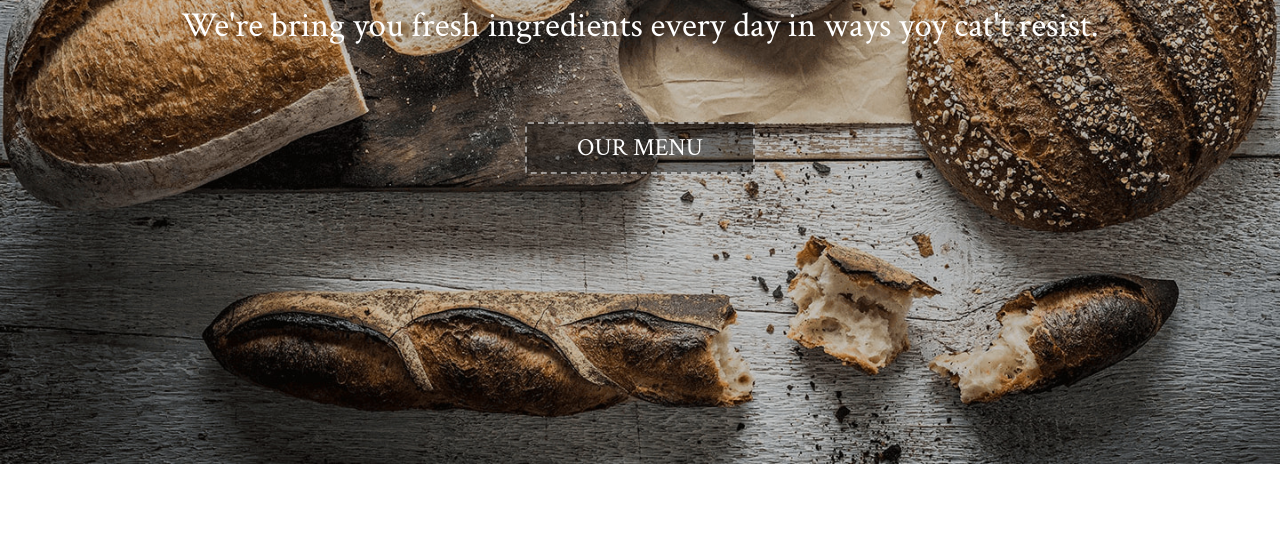
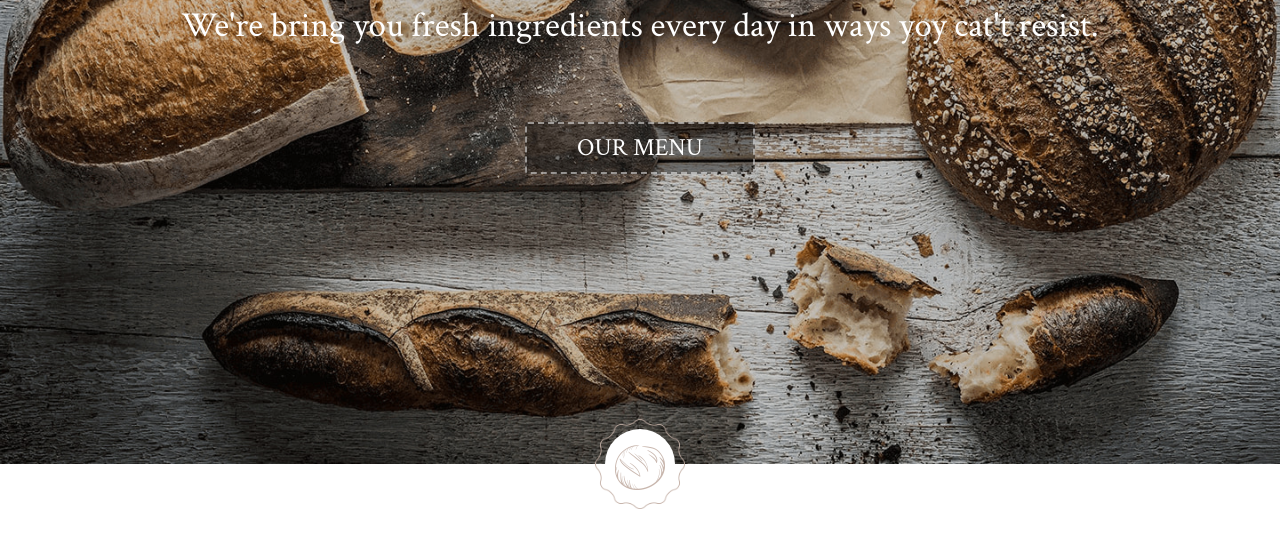
Before and after one commit to drimchansky/Bakery, a website built with Parcel: page baker/src/index.html in a window 1280 px wide. Shown: the part 336-884 px from the top of the page. Built offline with nearby package versions, Linux system fonts and the light colour scheme.

Commit message:
header decoration round

```diff
--- a/baker/src/index.html
+++ b/baker/src/index.html
@@ -88,6 +88,7 @@
 			</div>
 
 		</div>
+		<div class="c-header__decocation-round"></div>
 	</header>
 	<section class="l-container">
 		<div class="l-row" style="height: 100px">
--- a/baker/src/styles/blocks/c-header.css
+++ b/baker/src/styles/blocks/c-header.css
@@ -30,6 +30,28 @@
     z-index: 9;
   }
 
+  .c-header__decocation-round {
+    height: 70px;
+    width: 70px;
+    border-radius: 70px;
+    z-index: 10;
+    background: white 50% 62% url(../../img/cake-2.png) no-repeat;
+    position: absolute;
+    bottom: 0;
+    left: 50%;
+    transform: translate(-50%, 50%);
+  }
+    .c-header__decocation-round:before {
+      content: "";
+      height: 90px;
+      width: 90px;
+      left: -10px;
+      top: -10px;
+      background: url(../../img/border-decor.png);
+      position: absolute;
+      background-size: contain;
+    }
+
 
     /* header MEDIA */
   @media screen and (min-width: 576px){
```
Also changed, not shown: baker/dist/border-decor.8d597f7f.svg (added), baker/dist/border-decor.96f6b65b.png (added), baker/dist/cake-2.ec074afc.png (added), baker/dist/cake.4818ee92.png (renamed from baker/src/img/Vektor-Smartobjekt-2.png), baker/dist/index.html, baker/src/img/border-decor.png (added), baker/src/img/border-decor.svg (added), baker/src/img/cake-2.png (added), baker/src/img/cake.png (added), 4 other files.
